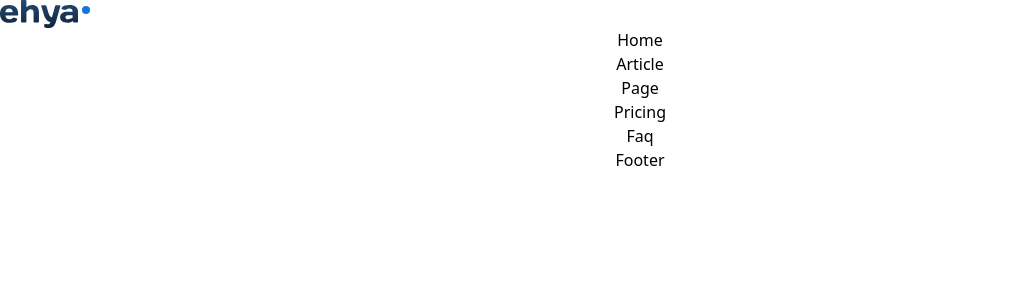
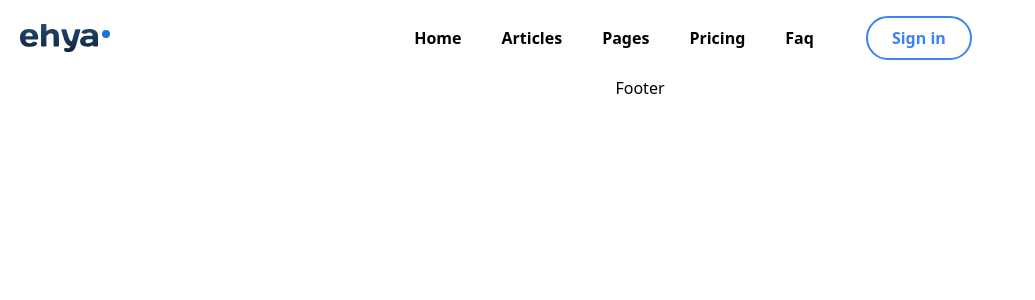
Before and after one commit to rxsil/blog-project, a React (Create React App) app: page / in a window 1280 px wide. Shown: the top 300 px of the page, without its empty margins (0-1035 px from the left). Built offline with nearby package versions, Linux system fonts and the light colour scheme.

Commit message:
- 3 - Creating Header

```diff
--- a/src/components/Header.jsx
+++ b/src/components/Header.jsx
@@ -1,28 +1,47 @@
 import React from 'react'
-import {images} from "../constants"
+import { images } from '../constants';
+
+const NavIteminfo = [
+ {name: "Home"},
+ {name: "Articles"},
+ {name: "Pages"},
+ {name: "Pricing"},
+ {name: "Faq"},
+];
+
+const NavItem = ({name}) => {
+ return (
+ <li className='relative group'>
+<a href="/" className='px-4 py-2'>
+ {name}
+</a>
+<span className='text-blue-500 absolute transition-all duration-500 font-bold right-0 top-0 group-hover:right-[90%] opacity-0 group-hover:opacity-100'>
+ /
+ </span>
+</li>
+ );
+};
+
 
 const Header = () => {
-  return (
-   <section>
-   <header>
-    <div>
-      <img src={images.Logo} alt="logo"/>
-    </div>
+ return <section>
 
-    <div>
-    <ul>
-    <li><a href="/">Home</a></li>
-    <li><a href="/">Article</a></li>
-    <li><a href="/">Page</a></li>
-    <li><a href="/">Pricing</a></li>
-    <li><a href="/">Faq</a></li>
+   <header className="container mx-auto px-5 flex justify-between py-4 items-center">
+       <div>
 
-      </ul>
-     </div>
+           <img src={images.Logo} alt="logo" />
+       </div>
+       <div className='flex gap-x-9 items-center'>
+         <ul className='flex gap-x-2 font-semibold'>
+           {NavIteminfo.map((item) => (
+             <NavItem key={item.name} name={item.name} />
+           ))}
+         </ul>
+         <button className='border-2 border-blue-500 px-6 py-2 rounded-full text-blue-500 font-semibold hover:bg-blue-500 hover:text-white transition-all duration-300'>Sign in</button>
+       </div>
+       <div></div>
+   </header>
+ </section>;
+};
 
-    </header>
-   </section>
-  )
-}
-
-export default Header
+export default Header;
```
